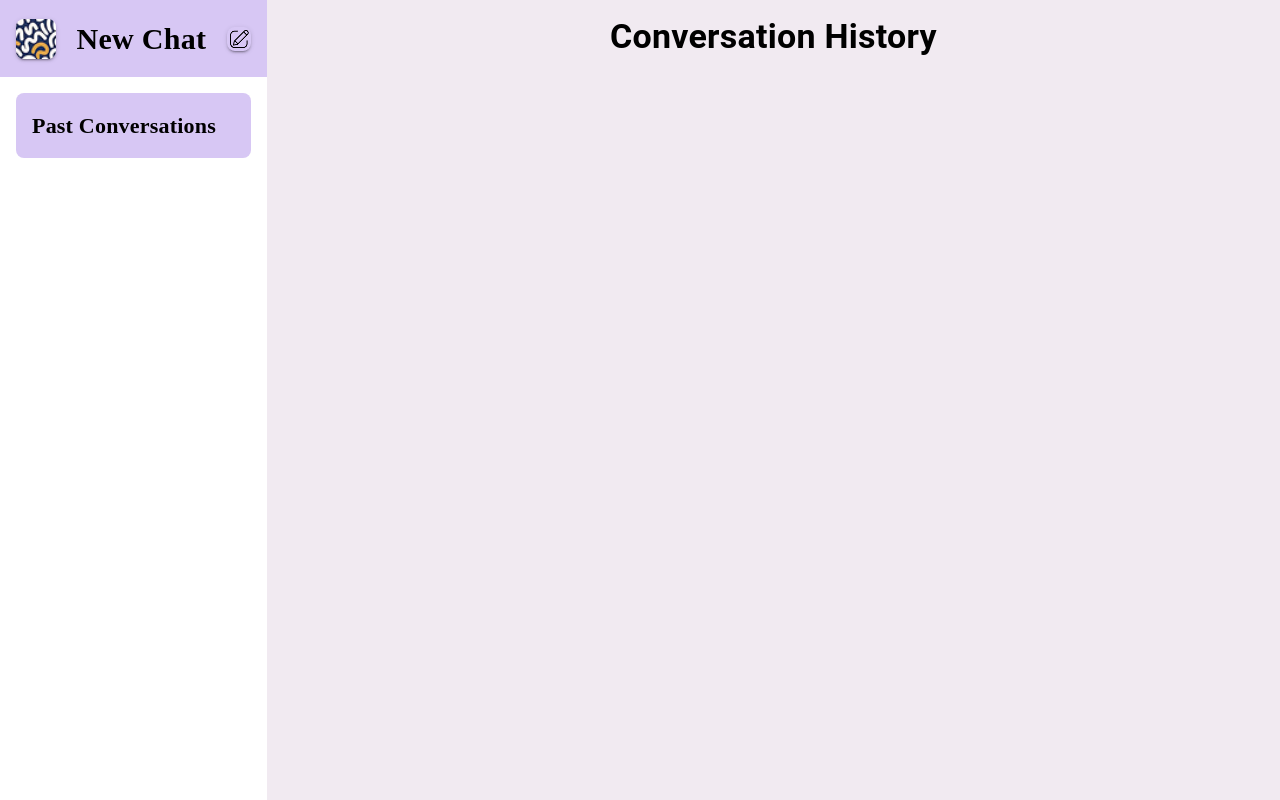
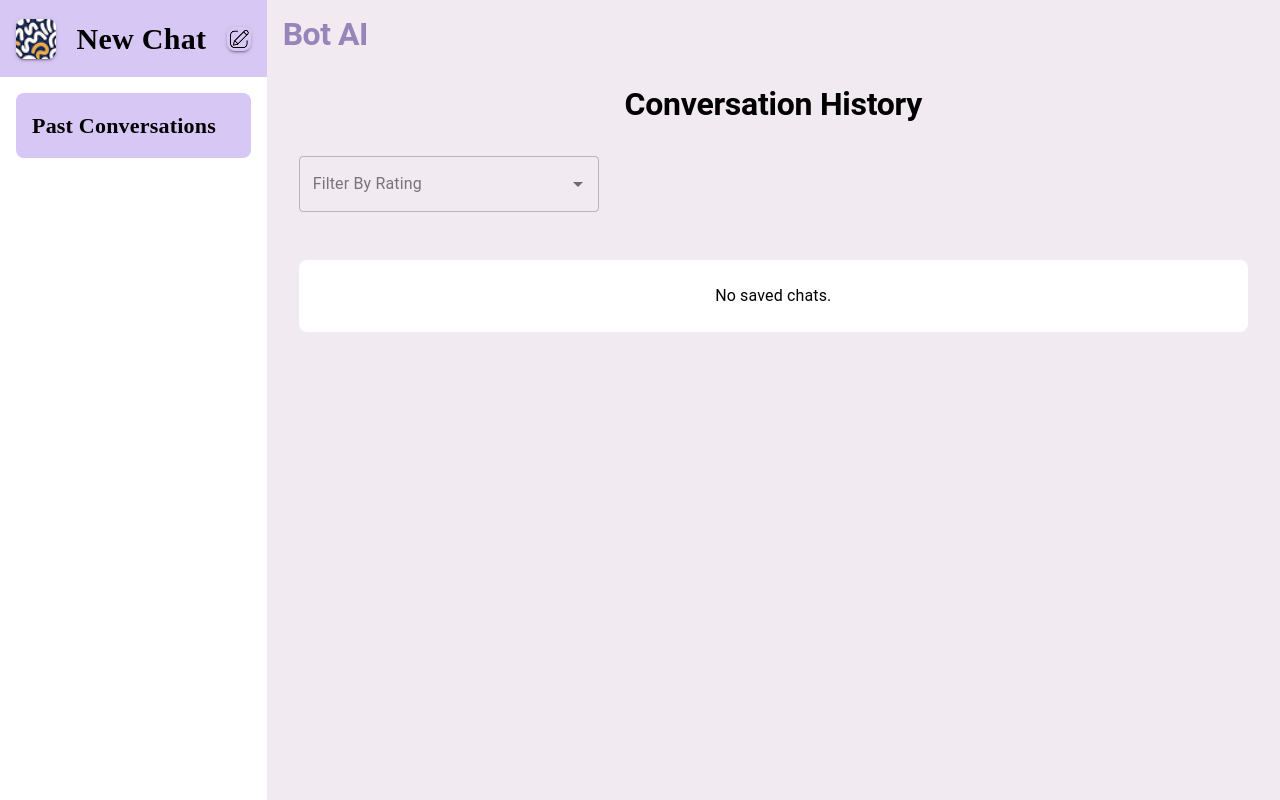
Before and after one commit to Priyeshsoni1/AIBot, a React (Vite) app: page /history in a window 1280 px wide. Built offline with nearby package versions, Linux system fonts and the light colour scheme.

Commit message:
Remove form

```diff
--- a/src/component/InputChatSubmit.jsx
+++ b/src/component/InputChatSubmit.jsx
@@ -16,7 +16,7 @@ const InputChatSubmit = ({ chat, setChat, handleResponse }) => {
   return (
     <Box>
       <Box p={".5rem .5rem"}>
-        <Box component={"form"}>
+        <Box>
           <Grid container>
             <Grid size={{ xs: 8, md: 10 }}>
               <Input
--- a/src/pages/History.jsx
+++ b/src/pages/History.jsx
@@ -1,6 +1,16 @@
 import React, { useEffect } from "react";
 import Navbar from "../component/Navbar";
-import { Box, Rating, Stack, Typography } from "@mui/material";
+import {
+  Autocomplete,
+  Box,
+  Menu,
+  MenuItem,
+  Rating,
+  Select,
+  Stack,
+  TextField,
+  Typography,
+} from "@mui/material";
 import { useOutletContext } from "react-router-dom";
 import data from "../../Sample/data.json";
 import { EntityType } from "../util/Enum";
@@ -12,14 +22,23 @@ import moment from "moment";
 
 const History = () => {
   const [chatHistory, setChatHistory] = React.useState([]);
+  const [filterChatHistory, setFilterChatHistory] = React.useState([]);
   const fetchChatHistory = () => {
     // Simulate fetching chat history from a server or local storage
     const storedChat = JSON.parse(localStorage.getItem("chat")) || [];
     setChatHistory(storedChat);
+    setFilterChatHistory(storedChat);
   };
   useEffect(() => {
     fetchChatHistory();
   }, []);
+  const handleFilter = (e) => {
+    const filterValue = e.target.innerText;
+    const filteredHistory = chatHistory.filter(
+      (chat) => chat.rating == filterValue
+    );
+    setFilterChatHistory(filteredHistory);
+  };
 
   return (
     <Stack
@@ -28,10 +47,34 @@ const History = () => {
         backgroundColor: "primary.background",
       }}
     >
-      <Typography variant="h4" sx={{ p: 2, fontWeight: "bold" }}>
+      {" "}
+      <Navbar />
+      <Typography
+        variant="h2"
+        sx={{ p: 2, fontSize: "2rem", fontWeight: "bold" }}
+      >
         Conversation History
       </Typography>
-
+      <Autocomplete
+        disablePortal
+        onChange={(e) => handleFilter(e)}
+        options={[1, 2, 3, 4, 5]}
+        sx={{ width: 300, m: "1rem 2rem" }}
+        renderInput={(params) => (
+          <TextField {...params} label="Filter By Rating" />
+        )}
+      />{" "}
+      {filterChatHistory.length == 0 && (
+        <Typography
+          textAlign={"center"}
+          p={3}
+          m={4}
+          borderRadius={2}
+          sx={{ backgroundColor: "#ffffff" }}
+        >
+          No saved chats.
+        </Typography>
+      )}
       <Box
         sx={{
           flexGrow: 1,
@@ -39,8 +82,8 @@ const History = () => {
           p: 0,
         }}
       >
-        {chatHistory.length > 0 &&
-          chatHistory.map((chat, index) => (
+        {filterChatHistory.length > 0 &&
+          filterChatHistory.map((chat, index) => (
             <Box key={index} sx={{ p: 2, borderBottom: "1px solid #ccc" }}>
               <Stack direction="column" sx={{ m: 2 }} textAlign={"left"}>
                 <Typography>
```
